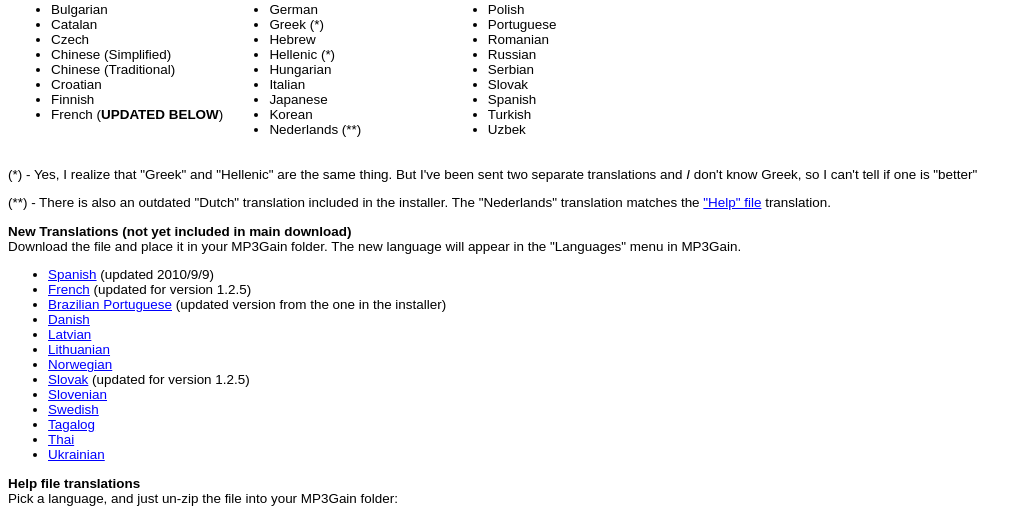
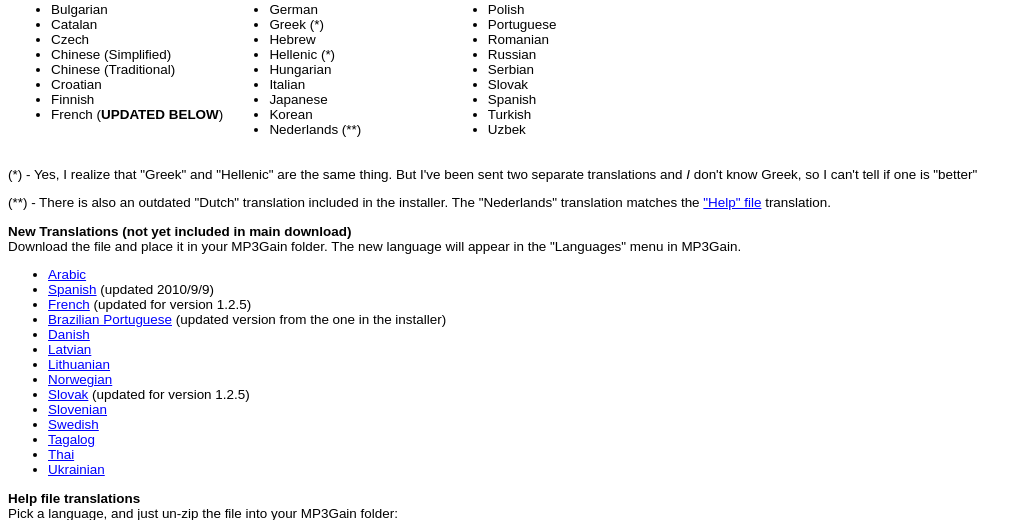
Before and after one commit to elfchief/mp3gain, a PHP site: page /translation.php in a window 1280 px wide. Shown: the part 270-790 px from the top of the page, without its empty margins (0-1032 px from the left). Run offline with PHP 8.4, Linux system fonts and the light colour scheme.

Commit message:
Link for Arabic translation

```diff
--- a/website/translation.php
+++ b/website/translation.php
@@ -64,6 +64,7 @@
 <b>New Translations (not yet included in main download)</b><br />
 Download the file and place it in your MP3Gain folder. The new language will appear in the "Languages" menu in MP3Gain.
 <ul>
+    <li><a href="lang/Arabic.mp3gain.ini">Arabic</a></li>
     <li><a href="lang/Espanol.mp3gain.ini">Spanish</a> (updated 2010/9/9)</li>
     <li><a href="lang/French.mp3gain.ini">French</a> (updated for version 1.2.5)</li>
     <li><a href="lang/Portugues_Brasil.mp3gain.ini">Brazilian Portuguese</a> (updated version from the one in the installer)</li>
```
